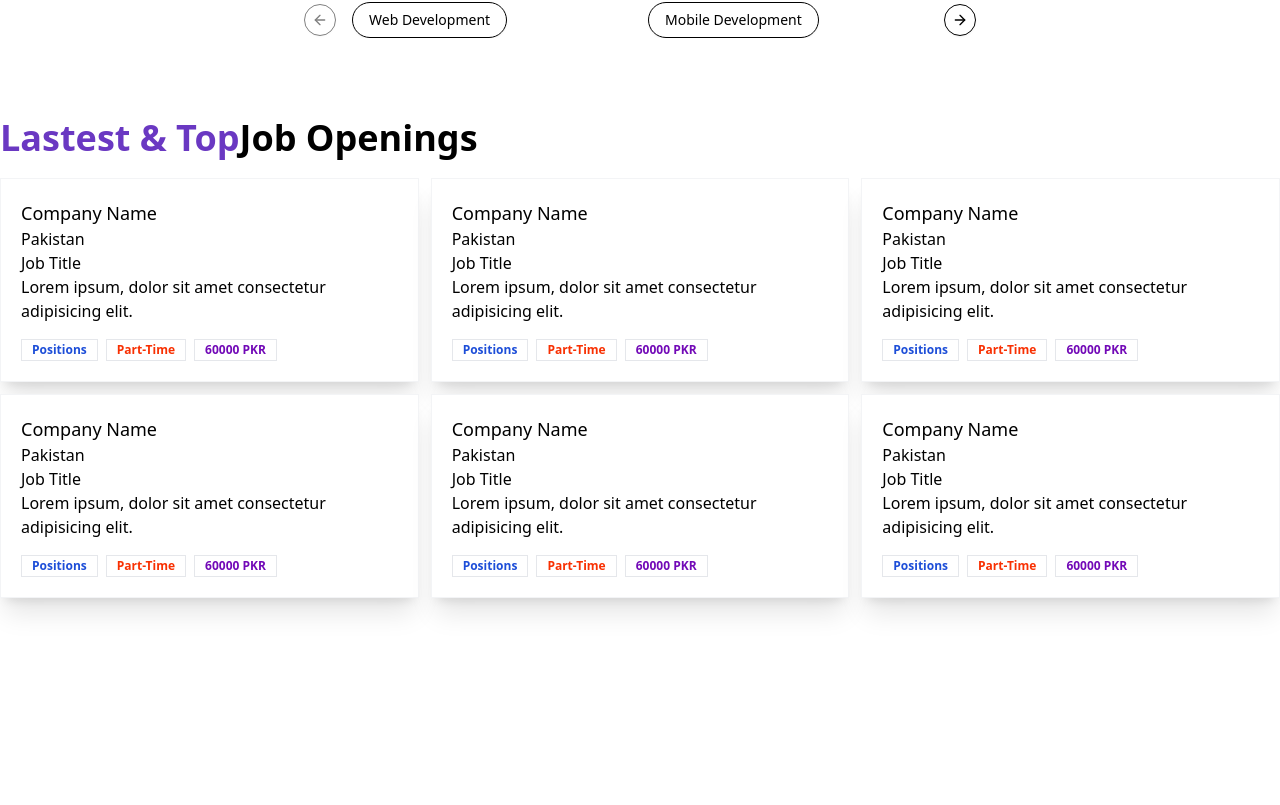
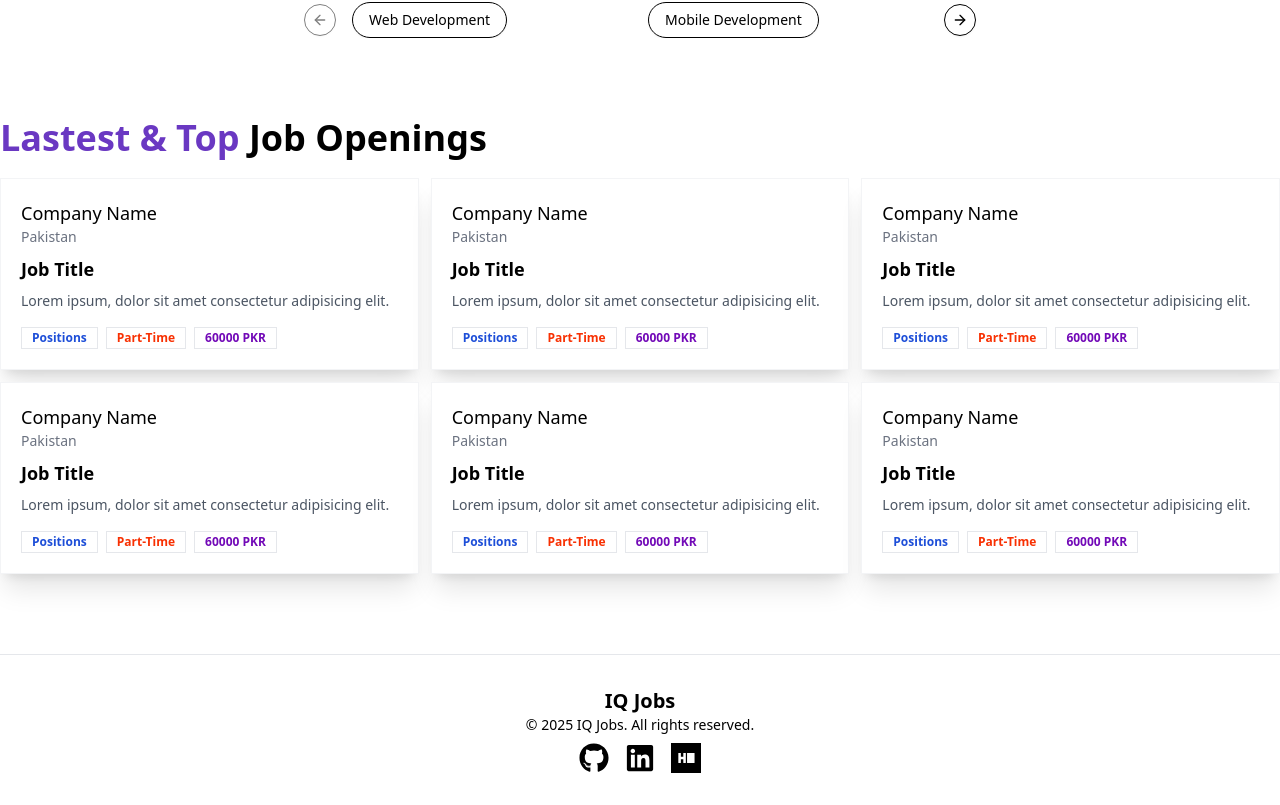
Before and after one commit to ArhamImranQureshi/JOBPORTAL_frontend, a React (Vite) app: page / in a window 1280 px wide. Shown: the part 440-1245 px from the top of the page. Before the commit the page ends 1118 px from the top, so only its background shows below. Built offline with nearby package versions, Linux system fonts and the light colour scheme.

Commit message:
latestjobs added

```diff
--- a/package.json
+++ b/package.json
@@ -24,6 +24,7 @@
     "next-themes": "^0.4.4",
     "react": "^18.3.1",
     "react-dom": "^18.3.1",
+    "react-icons": "^5.4.0",
     "react-redux": "^9.2.0",
     "react-router-dom": "^7.1.1",
     "sonner": "^1.7.1",
--- a/src/App.jsx
+++ b/src/App.jsx
@@ -3,6 +3,7 @@
 import Signup from './components/ui/auth/Signup'
 import { createBrowserRouter, RouterProvider } from 'react-router-dom'
 import Home from './components/Home.jsx'
+import Jobs from './components/Jobs'
 const appRouter= createBrowserRouter([
   {
     path:'/',
@@ -16,6 +17,10 @@
     path:'/signup',
     element:<Signup/>
   },
+  {
+    path:'/jobs',
+    element:<Jobs/>
+  },
 ])
 function App() {
   return (
--- a/src/components/Home.jsx
+++ b/src/components/Home.jsx
@@ -3,6 +3,7 @@
 import HeroSection from './heroSection'
 import CategoryCarousal from './CategoryCarousal'
 import LatestJobs from './LatestJobs'
+import Footer from './ui/shared/Footer'
 const Home = () => {
   return (
     <div>
@@ -10,6 +11,7 @@
       <HeroSection/>
       <CategoryCarousal/>
       <LatestJobs/>
+      <Footer/>
     </div>
   )
 }
--- /dev/null
+++ b/src/components/Jobs.jsx
@@ -0,0 +1,11 @@
+import React from 'react'
+
+const Jobs = () => {
+  return (
+    <div>
+
+    </div>
+  )
+}
+
+export default Jobs
--- a/src/components/LatestJobCards.jsx
+++ b/src/components/LatestJobCards.jsx
@@ -6,11 +6,11 @@
     <div className="p-5 rounded-md shadow-xl bg-white border border-gray-100 cursor-pointer">
       <div>
         <h1 className="font-medium text-lg">Company Name</h1>
-        <p>Pakistan</p>
+        <p className="text-gray-500 text-sm">Pakistan</p>
       </div>
       <div>
-        <h1>Job Title</h1>
-        <p>Lorem ipsum, dolor sit amet consectetur adipisicing elit.</p>
+        <h1 className="font-bold text-lg my-2">Job Title</h1>
+        <p className="text-sm text-gray-600">Lorem ipsum, dolor sit amet consectetur adipisicing elit.</p>
       </div>
       <div className="flex items-center gap-2 mt-4">
         <Badge className="text-blue-700 font-bold" variant="ghost">
--- a/src/components/LatestJobs.jsx
+++ b/src/components/LatestJobs.jsx
@@ -4,7 +4,7 @@
 const LatestJobs = () => {
   return (
     <div className='max-w-7xl mx-auto my-20'>
-      <h1 className='text-4xl font-bold'><span className='text-[#6A38C2]'>Lastest & Top</span>Job Openings</h1>
+      <h1 className='text-4xl font-bold'><span className='text-[#6A38C2]'>Lastest & Top</span> Job Openings</h1>
         <div className='grid grid-cols-3 gap-3 my-5'>
         {
             randomJobs.slice(0,6).map((job,index)=><LatestJobCards/>)
--- /dev/null
+++ b/src/components/ui/shared/Footer.jsx
@@ -0,0 +1,49 @@
+import React from "react";
+import { FaGithub, FaLinkedin } from "react-icons/fa";
+import { SiHackerrank } from "react-icons/si";
+const Footer = () => {
+  const date = new Date();
+  const year = date.getFullYear();
+  return (
+    <div>
+      <footer className="border-t border-t-gray-200 py-8 text-center">
+        <div className="container mx-auto px-4">
+          <div className="flex flex-col md-flex-row justify-between items-center">
+            <div className="mb-4 md:mb-0">
+              <h2 className="text-xl font-bold">IQ Jobs</h2>
+              <p className="text-sm mb-2">© {year} IQ Jobs. All rights reserved.</p>
+            </div>
+            <div className="flex space-x-4 ,t-4 md:mt-0">
+              <a
+                href="https://github.com/ArhamImranQureshi"
+                target="_blank"
+                rel="noopener noreferrer"
+                className="text-black hover:text-gray-400 transition duration-200"
+              >
+                <FaGithub size={30} />
+              </a>
+              <a
+                href="www.linkedin.com/in/arham-qureshi"
+                target="_blank"
+                rel="noopener noreferrer"
+                className="text-black hover:text-gray-400 transition duration-200"
+              >
+                <FaLinkedin size={30} />
+              </a>
+              <a
+                href="https://www.hackerrank.com/profile/arhamimranqures1"
+                target="_blank"
+                rel="noopener noreferrer"
+                className="text-black hover:text-gray-400 transition duration-200"
+              >
+                <SiHackerrank size={30} />
+              </a>
+            </div>
+          </div>
+        </div>
+      </footer>
+    </div>
+  );
+};
+
+export default Footer;
```
Also changed, not shown: 1 other file (tests, documents, lock files or other folders).
